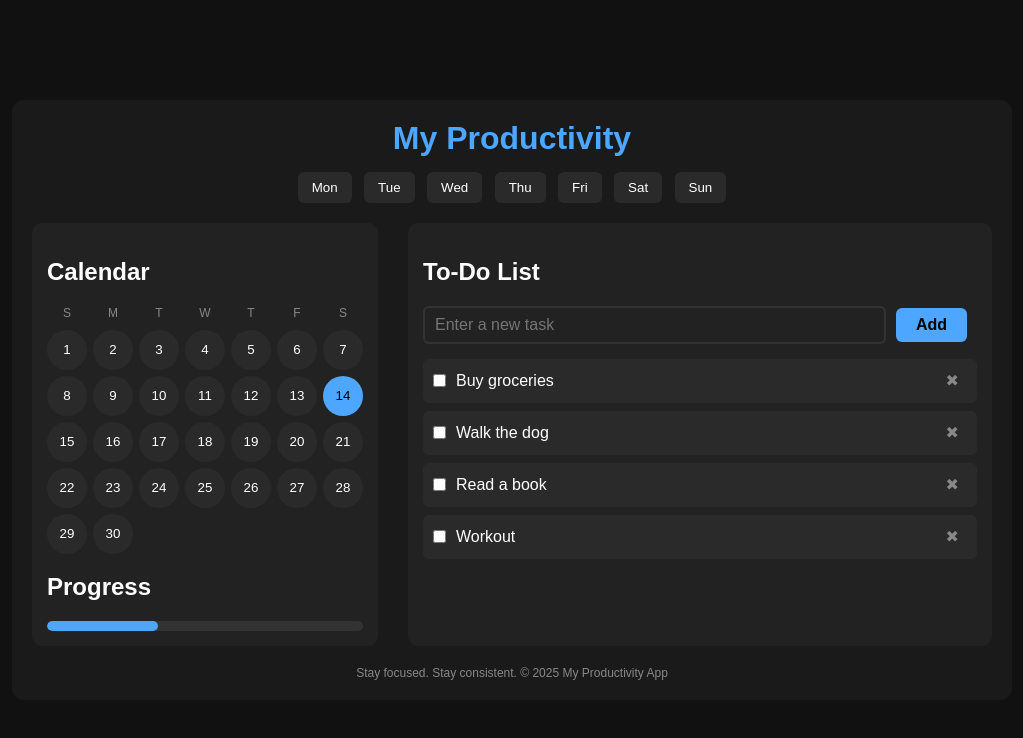
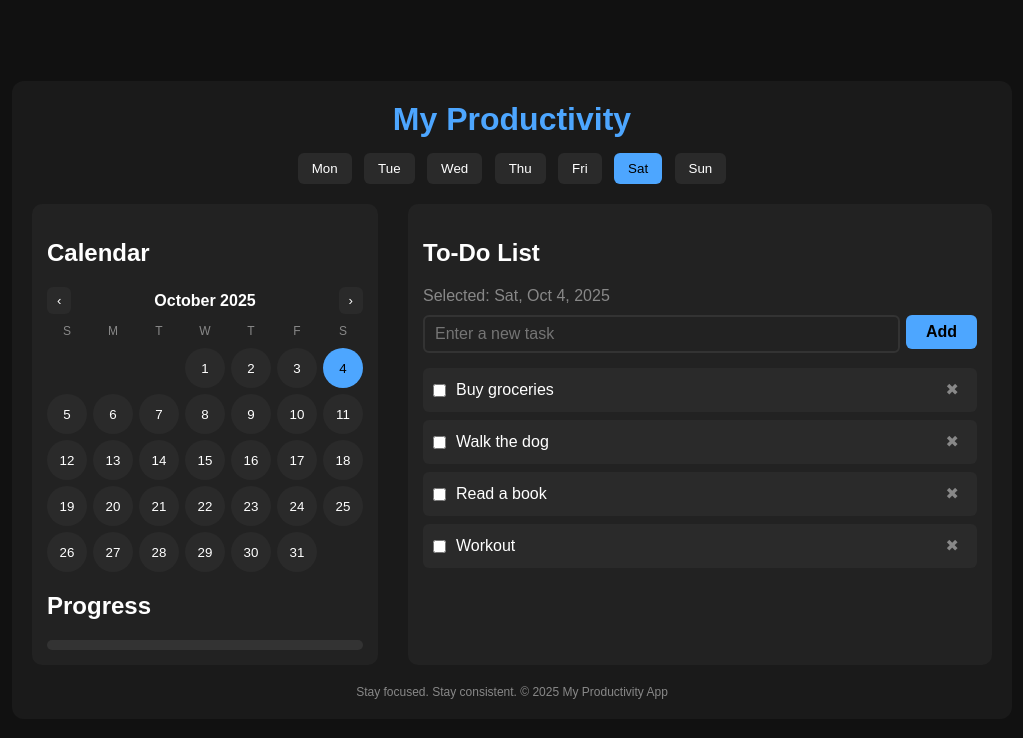
Before and after one commit to qwejssl/to-do-App, a plain HTML site: page index.html in a window 1280 px wide. Shown: the whole page, without its empty margins (128-1151 px from the left). Drawn offline with Linux system fonts and the light colour scheme.

Commit message:
full working project with js file

```diff
--- /dev/null
+++ b/app.js
@@ -0,0 +1,352 @@
+'use strict';
+
+document.addEventListener('DOMContentLoaded', () => {
+  // ---- DOM references ----
+  const weekdaysNav = document.querySelector('.weekdays');
+  const calDaysEl = document.querySelector('#calendar-days');
+  const calTitleEl = document.querySelector('#cal-month-label');
+  const calPrevBtn = document.querySelector('.cal-prev');
+  const calNextBtn = document.querySelector('.cal-next');
+
+  const form = document.querySelector('.task-input');
+  const input = document.querySelector('#new-task');
+  const errorEl = document.querySelector('#task-error');
+  const listEl = document.querySelector('.todo-list');
+  const selectedDateLabel = document.querySelector('#selected-date');
+
+  const progressBar = document.querySelector('.progress-bar');
+  const progressFill = document.querySelector('.progress');
+
+  // ---- Locale (force English) ----
+  const LOCALE = 'en-US';
+
+  // ---- Storage keys ----
+  const K_TASKS = 'mpa.v2.tasks';
+  const K_SELECTED = 'mpa.v2.selectedDate';
+  const K_MONTH = 'mpa.v2.currentMonth'; // YYYY-MM
+
+  // ---- Date helpers ----
+  const startOfDay = (d) => { const x = new Date(d); x.setHours(0, 0, 0, 0); return x; };
+  const ymd = (d) => {
+    const y = d.getFullYear();
+    const m = String(d.getMonth() + 1).padStart(2, '0');
+    const day = String(d.getDate()).padStart(2, '0');
+    return `${y}-${m}-${day}`;
+  };
+  const ym = (d) => `${d.getFullYear()}-${String(d.getMonth() + 1).padStart(2, '0')}`;
+  const parseYMD = (s) => {
+    const [y, m, d] = s.split('-').map(Number);
+    const dt = new Date(y, (m - 1), d);
+    dt.setHours(0, 0, 0, 0);
+    return dt;
+  };
+  const addDays = (d, n) => { const x = new Date(d); x.setDate(x.getDate() + n); return x; };
+
+  // Monday-based week start (1=Mon, 0=Sun)
+  const startOfWeek = (date, weekStartsOn = 1) => {
+    const d = startOfDay(date);
+    const day = d.getDay(); // 0..6 (Sun..Sat)
+    const diff = (day - weekStartsOn + 7) % 7;
+    return addDays(d, -diff);
+  };
+
+  const toHuman = (d) => {
+    const fmt = new Intl.DateTimeFormat(LOCALE, { weekday: 'short', year: 'numeric', month: 'short', day: 'numeric' });
+    return fmt.format(d);
+  };
+  const monthHuman = (d) => {
+    const fmt = new Intl.DateTimeFormat(LOCALE, { month: 'long', year: 'numeric' });
+    return fmt.format(d);
+  };
+
+  // ---- Token parsing (@today, @tomorrow, @mon, ...) ----
+  // Only English tokens are supported to keep the app fully in English.
+  const tokenMap = new Map([
+    // relative
+    ['today', { type: 'rel', days: 0 }],
+    ['tomorrow', { type: 'rel', days: 1 }],
+    ['tmrw', { type: 'rel', days: 1 }],
+    // weekdays EN (0=Sun..6=Sat)
+    ['sun', { type: 'wd', wd: 0 }], ['sunday', { type: 'wd', wd: 0 }],
+    ['mon', { type: 'wd', wd: 1 }], ['monday', { type: 'wd', wd: 1 }],
+    ['tue', { type: 'wd', wd: 2 }], ['tuesday', { type: 'wd', wd: 2 }],
+    ['wed', { type: 'wd', wd: 3 }], ['wednesday', { type: 'wd', wd: 3 }],
+    ['thu', { type: 'wd', wd: 4 }], ['thursday', { type: 'wd', wd: 4 }],
+    ['fri', { type: 'wd', wd: 5 }], ['friday', { type: 'wd', wd: 5 }],
+    ['sat', { type: 'wd', wd: 6 }], ['saturday', { type: 'wd', wd: 6 }],
+  ]);
+
+  // Returns { text: cleanedText, date: Date|null } based on the ending token
+  const parseTokenDate = (rawText, baseDate) => {
+    const re = /(?:^|\s)@?([a-zA-Z]{2,})\s*$/; // last word as token (English letters only)
+    const m = rawText.match(re);
+    if (!m) return { text: rawText.trim(), date: null };
+    const token = m[1].toLowerCase();
+    const info = tokenMap.get(token);
+    if (!info) return { text: rawText.trim(), date: null };
+
+    let target = null;
+    if (info.type === 'rel') {
+      target = addDays(baseDate, info.days);
+    } else if (info.type === 'wd') {
+      // Weekday token is anchored to the CURRENT WEEK of selectedDate
+      const weekStart = startOfWeek(selectedDate, 1); // Monday start
+      const offset = info.wd === 0 ? 6 : (info.wd - 1); // Sun->6, Mon->0, ...
+      target = addDays(weekStart, offset);
+    }
+
+    const text = rawText.replace(re, '').trim();
+    return { text, date: target ? startOfDay(target) : null };
+  };
+
+  // ---- In-memory state ----
+  const today = startOfDay(new Date());
+  let selectedDate = startOfDay(new Date());
+  let currentMonth = startOfDay(new Date()); currentMonth.setDate(1);
+
+  /** @type {{id:string,text:string,done:boolean,created:number,date:string}[]} */
+  let tasks = [];
+
+  // ---- Persistence ----
+  const saveState = () => {
+    localStorage.setItem(K_TASKS, JSON.stringify(tasks));
+    localStorage.setItem(K_SELECTED, ymd(selectedDate));
+    localStorage.setItem(K_MONTH, ym(currentMonth));
+  };
+  const loadState = () => {
+    const sd = localStorage.getItem(K_SELECTED);
+    selectedDate = sd ? parseYMD(sd) : today;
+
+    const cm = localStorage.getItem(K_MONTH);
+    currentMonth = cm
+      ? new Date(Number(cm.split('-')[0]), Number(cm.split('-')[1]) - 1, 1)
+      : new Date(selectedDate.getFullYear(), selectedDate.getMonth(), 1);
+
+    const raw = localStorage.getItem(K_TASKS);
+    if (raw) {
+      try { tasks = JSON.parse(raw) || []; } catch { tasks = []; }
+    } else {
+      // First run: hydrate initial tasks from DOM and assign them to today
+      const items = document.querySelectorAll('.todo-item');
+      tasks = Array.from(items).map((li, idx) => {
+        const label = li.querySelector('label');
+        const cb = li.querySelector('input[type="checkbox"]');
+        return {
+          id: 't-init-' + idx,
+          text: (label?.textContent || `Task ${idx + 1}`).trim(),
+          done: !!(cb && cb.checked),
+          created: Date.now() + idx,
+          date: ymd(today),
+        };
+      });
+    }
+  };
+
+  // ---- Rendering ----
+  function renderCalendar() {
+    calTitleEl.textContent = monthHuman(currentMonth);
+    calDaysEl.innerHTML = '';
+
+    const year = currentMonth.getFullYear();
+    const month = currentMonth.getMonth();
+
+    const first = new Date(year, month, 1);
+    const firstW = first.getDay(); // 0..6 (Sun..Sat)
+    const lastDay = new Date(year, month + 1, 0).getDate();
+
+    // Leading pads for the first week
+    for (let i = 0; i < firstW; i++) {
+      const pad = document.createElement('span');
+      pad.className = 'pad';
+      calDaysEl.appendChild(pad);
+    }
+
+    // Month days
+    for (let d = 1; d <= lastDay; d++) {
+      const btn = document.createElement('button');
+      btn.type = 'button';
+      btn.className = 'day';
+      btn.textContent = String(d);
+
+      const date = new Date(year, month, d);
+      const key = ymd(date);
+      btn.dataset.date = key;
+
+      if (ymd(date) === ymd(today)) btn.classList.add('is-today');
+      if (ymd(date) === ymd(selectedDate)) btn.classList.add('is-selected');
+
+      btn.setAttribute('aria-label', String(d));
+      calDaysEl.appendChild(btn);
+    }
+  }
+
+  function renderTasks() {
+    if (selectedDateLabel) selectedDateLabel.textContent = `Selected: ${toHuman(selectedDate)}`;
+
+    const key = ymd(selectedDate);
+    const items = tasks.filter(t => t.date === key);
+
+    listEl.innerHTML = '';
+    for (const t of items) listEl.appendChild(renderTaskItem(t));
+
+    updateProgress(items);
+  }
+
+  function renderTaskItem(task) {
+    const li = document.createElement('li');
+    li.className = 'todo-item';
+    li.dataset.id = task.id;
+
+    const cb = document.createElement('input');
+    cb.type = 'checkbox';
+    cb.id = task.id;
+    cb.checked = !!task.done;
+
+    const label = document.createElement('label');
+    label.setAttribute('for', task.id);
+    label.textContent = task.text;
+
+    const btn = document.createElement('button');
+    btn.type = 'button';
+    btn.className = 'remove';
+    btn.setAttribute('aria-label', 'Delete task');
+    btn.textContent = '✖';
+
+    li.append(cb, label, btn);
+    return li;
+  }
+
+  function updateProgress(visibleTasks) {
+    const total = visibleTasks.length;
+    const done = visibleTasks.filter(t => t.done).length;
+    const pct = total === 0 ? 0 : Math.round((done / total) * 100);
+    progressFill.style.width = pct + '%';
+    progressBar.setAttribute('aria-valuenow', String(pct));
+  }
+
+  function updateWeekdaysActive() {
+    if (!weekdaysNav) return;
+    const currentWD = selectedDate.getDay(); // 0..6 (Sun..Sat)
+    weekdaysNav.querySelectorAll('button[data-wd]').forEach(btn => {
+      const bwd = Number(btn.dataset.wd);
+      btn.classList.toggle('active', bwd === currentWD);
+    });
+  }
+
+  function refreshAll() {
+    renderCalendar();
+    renderTasks();
+    updateWeekdaysActive();
+    saveState();
+  }
+
+  // ---- Validation helpers ----
+  function showError(msg) {
+    input.setAttribute('aria-invalid', 'true');
+    errorEl.textContent = msg;
+  }
+  function clearError() {
+    input.removeAttribute('aria-invalid');
+    errorEl.textContent = '';
+  }
+
+  // ---- Init ----
+  (function init() {
+    loadState();
+    refreshAll();
+  })();
+
+  // ---- Events ----
+  // Calendar day select (delegated)
+  calDaysEl.addEventListener('click', (e) => {
+    const btn = e.target.closest('.day');
+    if (!btn || !btn.dataset.date) return;
+    selectedDate = parseYMD(btn.dataset.date);
+    currentMonth = new Date(selectedDate.getFullYear(), selectedDate.getMonth(), 1);
+    refreshAll();
+  });
+
+  // Month navigation
+  calPrevBtn.addEventListener('click', () => {
+    currentMonth = new Date(currentMonth.getFullYear(), currentMonth.getMonth() - 1, 1);
+    refreshAll();
+  });
+  calNextBtn.addEventListener('click', () => {
+    currentMonth = new Date(currentMonth.getFullYear(), currentMonth.getMonth() + 1, 1);
+    refreshAll();
+  });
+
+  // Weekdays quick jump — within CURRENT WEEK of selectedDate
+  weekdaysNav.addEventListener('click', (e) => {
+    const b = e.target.closest('button[data-wd]');
+    if (!b) return;
+    const wd = Number(b.dataset.wd); // 1..6 or 0 (Sun)
+    const weekStart = startOfWeek(selectedDate, 1); // Monday-based week
+    const offset = (wd === 0) ? 6 : (wd - 1);       // Mon->0, Tue->1, ..., Sun->6
+    selectedDate = addDays(weekStart, offset);
+    currentMonth = new Date(selectedDate.getFullYear(), selectedDate.getMonth(), 1);
+    refreshAll();
+  });
+
+  // Add task
+  form.addEventListener('submit', (e) => {
+    e.preventDefault();
+    const raw = (input.value || '').trim();
+    if (!raw) { showError('Please enter a task name.'); input.focus(); return; }
+
+    // Parse optional token at the end; weekday tokens are anchored to CURRENT WEEK
+    const { text, date } = parseTokenDate(raw, selectedDate);
+    const assigned = startOfDay(date || selectedDate);
+
+    if (!text) { showError('Task name cannot be empty.'); input.focus(); return; }
+    clearError();
+
+    const newTask = {
+      id: 't-' + Date.now().toString(36) + '-' + Math.random().toString(36).slice(2, 7),
+      text,
+      done: false,
+      created: Date.now(),
+      date: ymd(assigned),
+    };
+    tasks.push(newTask);
+    saveState();
+
+    // If the task belongs to the currently selected date, reflect it immediately
+    if (newTask.date === ymd(selectedDate)) {
+      listEl.appendChild(renderTaskItem(newTask));
+      updateProgress(tasks.filter(t => t.date === newTask.date));
+    }
+
+    input.value = '';
+    input.focus();
+  });
+
+  // Clear error as the user types
+  input.addEventListener('input', () => { if (input.value.trim()) clearError(); });
+
+  // Toggle done / remove — delegated handlers
+  listEl.addEventListener('change', (e) => {
+    const cb = e.target.closest('input[type="checkbox"]');
+    if (!cb) return;
+    const li = cb.closest('.todo-item'); if (!li) return;
+    const id = li.dataset.id;
+    const t = tasks.find(x => x.id === id);
+    if (!t) return;
+    t.done = !!cb.checked;
+    saveState();
+    updateProgress(tasks.filter(x => x.date === t.date));
+  });
+
+  listEl.addEventListener('click', (e) => {
+    const btn = e.target.closest('.remove');
+    if (!btn) return;
+    const li = btn.closest('.todo-item'); if (!li) return;
+    const id = li.dataset.id;
+    const t = tasks.find(x => x.id === id);
+    if (!t) return;
+    tasks = tasks.filter(x => x.id !== id);
+    li.remove();
+    saveState();
+    updateProgress(tasks.filter(x => x.date === (t?.date || ymd(selectedDate))));
+  });
+});
--- a/index.html
+++ b/index.html
@@ -14,99 +14,79 @@
       <h1>My Productivity</h1>
     </header>
 
-    <nav class="weekdays" aria-label="Filter by weekday">
-      <button type="button">Mon</button>
-      <button type="button">Tue</button>
-      <button type="button">Wed</button>
-      <button type="button">Thu</button>
-      <button type="button">Fri</button>
-      <button type="button">Sat</button>
-      <button type="button">Sun</button>
+    <!-- Weekdays bar -->
+    <nav class="weekdays" aria-label="Select weekday in current week">
+      <button type="button" data-wd="1">Mon</button>
+      <button type="button" data-wd="2">Tue</button>
+      <button type="button" data-wd="3">Wed</button>
+      <button type="button" data-wd="4">Thu</button>
+      <button type="button" data-wd="5">Fri</button>
+      <button type="button" data-wd="6">Sat</button>
+      <button type="button" data-wd="0">Sun</button>
     </nav>
 
     <main class="main">
       <section class="calendar-section" aria-labelledby="cal-title">
         <h2 id="cal-title" class="calendar-title">Calendar</h2>
 
+        <!-- Month navigation -->
+        <div class="calendar-nav">
+          <button type="button" class="cal-prev" aria-label="Previous month">‹</button>
+          <div class="cal-title" id="cal-month-label">Month YYYY</div>
+          <button type="button" class="cal-next" aria-label="Next month">›</button>
+        </div>
+
+        <!-- Month grid -->
         <div class="calendar" role="group" aria-label="Month view">
-          <!-- заголовок дней недели — декоративный -->
           <div class="calendar-header" aria-hidden="true">
             <span>S</span><span>M</span><span>T</span><span>W</span><span>T</span><span>F</span><span>S</span>
           </div>
-
-          <div class="calendar-days">
-            <!-- дни — кнопки; активный день помечен aria-current -->
-            <button type="button" class="day" aria-label="1">1</button>
-            <button type="button" class="day" aria-label="2">2</button>
-            <button type="button" class="day" aria-label="3">3</button>
-            <button type="button" class="day" aria-label="4">4</button>
-            <button type="button" class="day" aria-label="5">5</button>
-            <button type="button" class="day" aria-label="6">6</button>
-            <button type="button" class="day" aria-label="7">7</button>
-            <button type="button" class="day" aria-label="8">8</button>
-            <button type="button" class="day" aria-label="9">9</button>
-            <button type="button" class="day" aria-label="10">10</button>
-            <button type="button" class="day" aria-label="11">11</button>
-            <button type="button" class="day" aria-label="12">12</button>
-            <button type="button" class="day" aria-label="13">13</button>
-            <button type="button" class="day is-today" aria-current="date" aria-label="14">14</button>
-            <button type="button" class="day" aria-label="15">15</button>
-            <button type="button" class="day" aria-label="16">16</button>
-            <button type="button" class="day" aria-label="17">17</button>
-            <button type="button" class="day" aria-label="18">18</button>
-            <button type="button" class="day" aria-label="19">19</button>
-            <button type="button" class="day" aria-label="20">20</button>
-            <button type="button" class="day" aria-label="21">21</button>
-            <button type="button" class="day" aria-label="22">22</button>
-            <button type="button" class="day" aria-label="23">23</button>
-            <button type="button" class="day" aria-label="24">24</button>
-            <button type="button" class="day" aria-label="25">25</button>
-            <button type="button" class="day" aria-label="26">26</button>
-            <button type="button" class="day" aria-label="27">27</button>
-            <button type="button" class="day" aria-label="28">28</button>
-            <button type="button" class="day" aria-label="29">29</button>
-            <button type="button" class="day" aria-label="30">30</button>
-          </div>
+          <div class="calendar-days" id="calendar-days"><!-- filled by JS --></div>
         </div>
 
         <h2 class="progress-title" id="progress-title">Progress</h2>
         <div class="progress-bar" role="progressbar" aria-labelledby="progress-title" aria-valuemin="0"
-          aria-valuemax="100" aria-valuenow="35">
-          <div class="progress" style="width: 35%;"></div>
+          aria-valuemax="100" aria-valuenow="0">
+          <div class="progress" style="width: 0%;"></div>
         </div>
       </section>
 
       <section class="todo-section" aria-labelledby="todo-title">
         <h2 id="todo-title">To-Do List</h2>
+        <p id="selected-date" class="selected-date" aria-live="polite"></p>
 
+        <!-- Task form -->
         <form class="task-input" action="#" method="post" novalidate>
-          <label class="sr-only" for="new-task">Новая задача</label>
-          <input class="input" id="new-task" name="task" type="text" placeholder="Enter a new task" autocomplete="off"
-            aria-describedby="task-error" />
+          <label class="sr-only" for="new-task">New task</label>
+          <input class="input" id="new-task" name="task" type="text"
+            placeholder="Enter a new task" autocomplete="off"
+            aria-describedby="task-help task-error" />
           <button class="add-btn" type="submit">Add</button>
+
           <p id="task-error" class="error" role="alert"></p>
         </form>
 
+        <!-- Initial tasks -->
         <ul class="todo-list">
           <li class="todo-item">
             <input id="task-1" type="checkbox" />
             <label for="task-1">Buy groceries</label>
-            <button type="button" class="remove" aria-label="Удалить задачу">✖</button>
+            <button type="button" class="remove" aria-label="Delete task">✖</button>
           </li>
           <li class="todo-item">
             <input id="task-2" type="checkbox" />
             <label for="task-2">Walk the dog</label>
-            <button type="button" class="remove" aria-label="Удалить задачу">✖</button>
+            <button type="button" class="remove" aria-label="Delete task">✖</button>
           </li>
           <li class="todo-item">
             <input id="task-3" type="checkbox" />
             <label for="task-3">Read a book</label>
-            <button type="button" class="remove" aria-label="Удалить задачу">✖</button>
+            <button type="button" class="remove" aria-label="Delete task">✖</button>
           </li>
           <li class="todo-item">
             <input id="task-4" type="checkbox" />
             <label for="task-4">Workout</label>
-            <button type="button" class="remove" aria-label="Удалить задачу">✖</button>
+            <button type="button" class="remove" aria-label="Delete task">✖</button>
           </li>
         </ul>
       </section>
@@ -116,6 +96,8 @@
       Stay focused. Stay consistent. © 2025 My Productivity App
     </footer>
   </div>
+
+  <script src="app.js"></script>
 </body>
 
 </html>
--- a/style.css
+++ b/style.css
@@ -1,4 +1,3 @@
-/* ====== дизайн-токены ====== */
 :root{
   --bg:#111;
   --panel:#1a1a1a;
@@ -10,15 +9,13 @@
   --border:#333;
 }
 
-/* универсально предсказуемые размеры */
+/* Predictable sizing for everything */
 *,*::before,*::after{ box-sizing:border-box; }
 
-/* доступность: видимый фокус */
-:focus-visible{
-  outline:2px solid var(--accent);
-  outline-offset:2px;
-}
+/* Accessible focus */
+:focus-visible{ outline:2px solid var(--accent); outline-offset:2px; }
 
+/* Page container */
 body{
   background-color:var(--bg);
   font-family:Arial, sans-serif;
@@ -38,12 +35,9 @@ body{
   text-align:center;
 }
 
-h1{
-  color:var(--accent);
-  margin:0 0 15px;
-}
+h1{ color:var(--accent); margin:0 0 15px; }
 
-/* ====== навигация по дням недели ====== */
+/* Weekdays bar (week-locked) */
 .weekdays{ margin-bottom:20px; }
 .weekdays button{
   background:var(--tile);
@@ -55,28 +49,30 @@ h1{
   cursor:pointer;
 }
 .weekdays button:hover{ background:var(--accent); color:#000; }
+/* Highlight chosen weekday in the current week */
+.weekdays button.active{ background: var(--accent); color:#000; }
 
-/* ====== основной макет ====== */
-.main{
-  display:flex;
-  justify-content:space-between;
-  gap:30px;
+/* Main two-column layout */
+.main{ display:flex; justify-content:space-between; gap:30px; }
+@media (max-width:720px){ .main{ flex-direction:column; } }
+
+/* Calendar card */
+.calendar-section{ background:var(--panel-2); padding:15px; border-radius:10px; }
+.calendar-title, .progress-title{ text-align:left; }
+
+/* Month nav */
+.calendar-nav{
+  display:flex; align-items:center; justify-content:space-between;
+  gap:10px; margin:6px 0 4px;
 }
+.calendar-nav .cal-title{ font-weight:bold; }
+.calendar-nav button{
+  background:var(--tile); border:none; color:var(--text);
+  padding:6px 10px; border-radius:6px; cursor:pointer;
+}
+.calendar-nav button:hover{ background:var(--accent); color:#000; }
 
-/* mobile */
-@media (max-width:720px){
-  .main{ flex-direction:column; }
-}
-
-/* ====== календарь ====== */
-.calendar-section{
-  background:var(--panel-2);
-  padding:15px;
-  border-radius:10px;
-}
-.calendar-title,
-.progress-title{ text-align:left; }
-
+/* Calendar grids */
 .calendar-header,
 .calendar-days{
   display:grid;
@@ -85,32 +81,24 @@ h1{
   gap:6px;
   align-items:center;
 }
+.calendar-header span{ text-align:center; color:var(--muted); font-size:12px; }
 
-.calendar-header span{
-  text-align:center;
-  color:var(--muted);
-  font-size:12px;
-}
-
-/* дни календаря — кнопки */
+/* Calendar day buttons */
 .day{
   background:var(--tile);
   border:none;
   color:var(--text);
   border-radius:50%;
-  width:40px;
-  height:40px;
-  display:grid;
-  place-items:center;
+  width:40px; height:40px;
+  display:grid; place-items:center;
   cursor:pointer;
 }
 .day:hover{ background:var(--accent); color:#000; }
-.day.is-today{
-  background:var(--accent);
-  color:#000;
-}
+.day.is-selected{ background:var(--accent); color:#000; }
+.day.is-today:not(.is-selected){ box-shadow:0 0 0 2px var(--accent) inset; }
+.pad{ width:40px; height:40px; display:block; }
 
-/* ====== прогресс ====== */
+/* Progress bar */
 .progress-bar{
   background:var(--border);
   height:10px;
@@ -118,102 +106,71 @@ h1{
   margin-top:10px;
   overflow:hidden;
 }
-.progress{
-  background:var(--accent);
-  height:100%;
-  width:35%; /* значение синхронизировано с aria-valuenow */
-  border-radius:6px;
+.progress{ background:var(--accent); height:100%; width:0%; border-radius:6px; }
+
+/* To-Do card */
+.todo-section{ flex:1; background:var(--panel-2); padding:15px; border-radius:10px; text-align:left; }
+.selected-date{ margin:4px 0 10px; color:var(--muted); }
+
+/* Task form */
+.task-input{
+  display:flex;
+  flex-wrap:wrap;
+  align-items:flex-start;
+  gap:6px;
+  margin-bottom:15px;
+}
+.task-input .input{
+  order:1;
+  flex:1 1 auto;
+  font-size:16px; color:#ddd;
+  padding:8px 10px; border:2px solid var(--border);
+  border-radius:6px; outline:none; background-color:var(--panel-2);
+}
+.task-input .add-btn{
+  order:2;
+  font-weight:bold; font-size:16px; background:var(--accent);
+  border:none; color:#000; padding:8px 20px; border-radius:6px; cursor:pointer;
+}
+.task-input .add-btn:hover{ filter:brightness(1.05); }
+
+/* Hint + error take the full width on a new line */
+.task-input small,
+.task-input .error{
+  order:3;
+  flex:1 0 100%;
+  text-align:left;
+  margin-left:0;
 }
 
-/* ====== To-Do ====== */
-.todo-section{
-  flex:1;
-  background:var(--panel-2);
-  padding:15px;
-  border-radius:10px;
-  text-align:left;
+/* Hide empty error container */
+.error:empty{ display:none; }
+
+/* Tasks list */
+.todo-list{
+  list-style:none; padding:0; margin:0;
+  display:flex; flex-direction:column; gap:8px;
 }
+.todo-item{
+  background:var(--tile); padding:8px 10px; border-radius:6px;
+  display:flex; align-items:center; gap:10px;
+}
+.todo-item input[type="checkbox"]{ margin:0; }
+.todo-item label{ flex:1; cursor:pointer; }
 
-.task-input{
-  display:flex;
-  gap:10px;
-  margin-bottom:15px;
-  align-items:center;
-}
-
-.input{
-  flex:1;
-  font-size:16px;
-  color:#ddd;
-  padding:8px 10px;
-  border:2px solid var(--border);
-  border-radius:6px;
-  outline:none;
-  background-color:var(--panel-2);
-}
-
-.add-btn{
-  font-weight:bold;
-  font-size:16px;
-  background:var(--accent);
-  border:none;
-  color:#000;
-  padding:8px 20px;
-  border-radius:6px;
-  cursor:pointer;
-}
-.add-btn:hover{ filter:brightness(1.05); }
-
-.todo-list{
-  list-style:none;
-  padding:0;
-  margin:0;
-  display:flex;
-  flex-direction:column;
-  gap:8px;
-}
-
-.todo-item{
-  background:var(--tile);
-  padding:8px 10px;
-  border-radius:6px;
-  display:flex;
-  align-items:center;
-  gap:10px;
-}
-
-.todo-item input[type="checkbox"]{ margin:0; }
-.todo-item label{
-  flex:1;
-  cursor:pointer;
-}
-
+/* Delete button (icon) */
 .remove{
-  background:transparent;
-  border:0;
-  cursor:pointer;
-  color:var(--muted);
-  font-size:16px;
-  line-height:1;
-  padding:6px 8px; /* увеличиваем кликабельную область */
-  border-radius:6px;
+  background:transparent; border:0; cursor:pointer;
+  color:var(--muted); font-size:16px; line-height:1;
+  padding:6px 8px; border-radius:6px;
 }
 .remove:hover{ color:red; background:rgba(255,0,0,.06); }
 
-/* текст ошибок и скрытые подписи */
-.error{ margin:6px 0 0; font-size:14px; color:#ff9c9e; }
+/* Visually-hidden utility for accessible labels */
 .sr-only{
-  position:absolute!important;
-  width:1px; height:1px;
-  padding:0; margin:-1px;
-  overflow:hidden; clip:rect(0 0 0 0);
-  white-space:nowrap; border:0;
+  position:absolute!important; width:1px; height:1px; padding:0; margin:-1px;
+  overflow:hidden; clip:rect(0 0 0 0); white-space:nowrap; border:0;
 }
 
-/* ====== футер ====== */
-footer{
-  margin-top:20px;
-  font-size:12px;
-  color:var(--muted);
-  text-align:center;
-}
+/* Footer */
+footer{ margin-top:20px; font-size:12px; color:var(--muted); text-align:center; }
```
Also changed, not shown: 1 other file.
